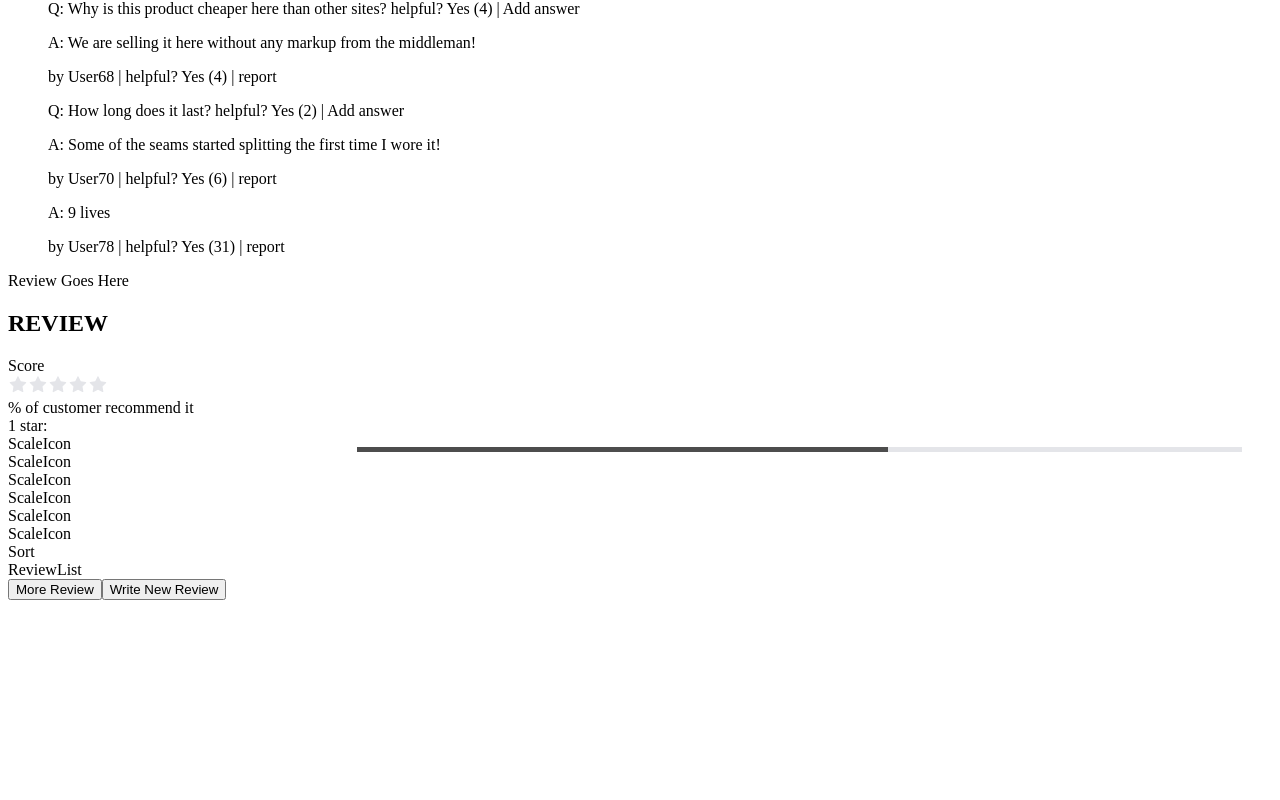
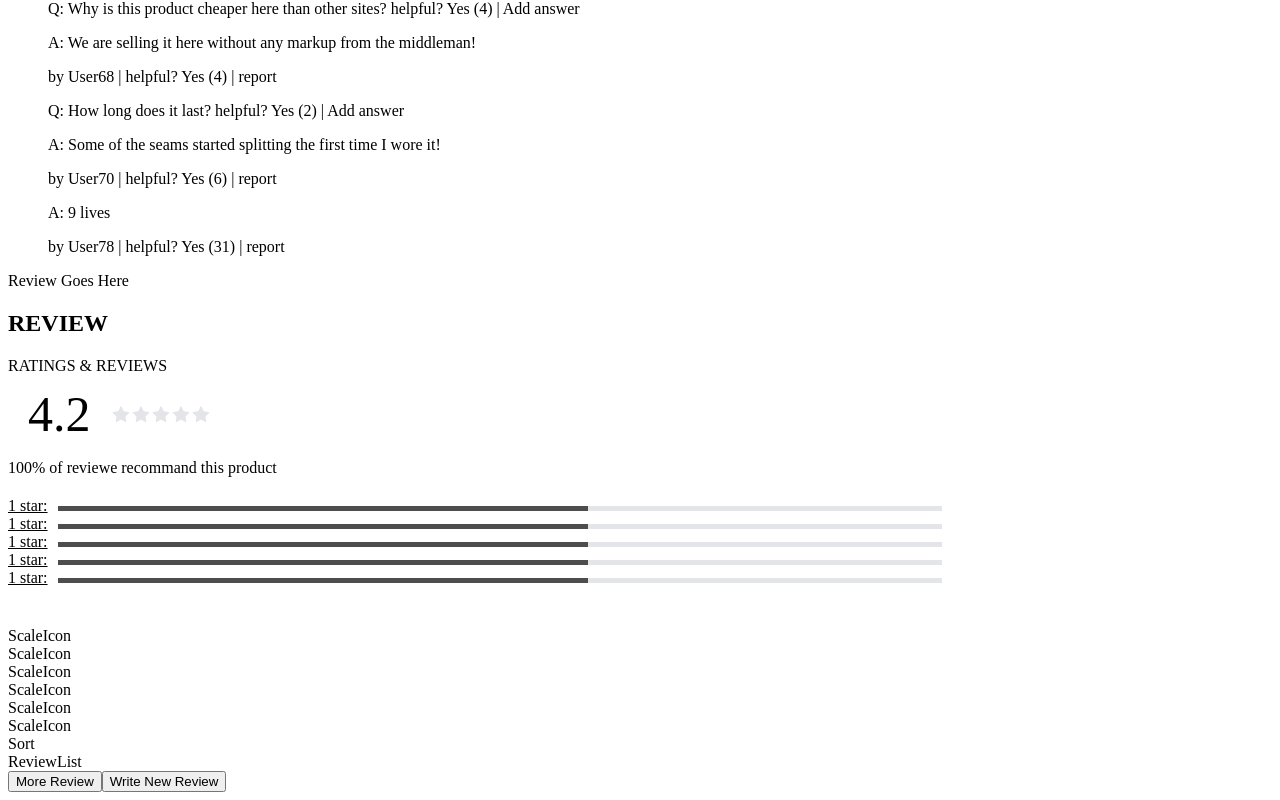
Before and after one commit to poaceae-team6/fec-catwalk, a React app: page / in a window 1280 px wide. Shown: the part 1097-1897 px from the top of the page. Before the commit the page ends 1705 px from the top, so only its background shows below. Built offline with nearby package versions, Linux system fonts and the light colour scheme; the HTML template or start-up script is replaced by a standard one.

Commit message:
Adjustment to Rating Breakdown component

```diff
--- a/client/src/components/review/reviewmain/ProgressBar.jsx
+++ b/client/src/components/review/reviewmain/ProgressBar.jsx
@@ -5,31 +5,30 @@ const ProgressBar = () => {
   // const { '#ffc107', 60 } = props;
 
   const containerStyles = {
-    float: 'right',
+    display: 'inline-block',
     height: 5,
     width: '70%',
-    backgroundColor: '#e4e5e9',
-    margin: 30
+    backgroundColor: '#e4e5e9'
   }
 
   const fillerStyles = {
     height: '100%',
     width: '60%',
     backgroundColor: '#4d4d4d',
-    textAlign: 'right'
   }
 
-  // const label = {
-  //   white-space: nowrap;
-  // }
+  const label = {
+    display: 'inline-block',
+    paddingRight: '10px',
+    textDecoration: 'underline'
+  }
 
   return (
-    <div>
-      <div >1 star:
-        <div style={containerStyles}>
+    <div style={{whiteSpace: 'nowrap'}}>
+      <div style={label}>1 star:</div>
+      <div style={containerStyles}>
           <div style={fillerStyles}>
           </div>
-        </div>
       </div>
 
     </div>
--- a/client/src/components/review/reviewmain/RatingBreakdown.jsx
+++ b/client/src/components/review/reviewmain/RatingBreakdown.jsx
@@ -1,13 +1,39 @@
 import React from 'react';
-import RatingSummary from './RatingSummary.jsx';
-import Recommend from './Recommend.jsx';
+import StarRating from './StarRating.jsx'
+
 import StarBreakdown from './StarBreakdown.jsx';
 
 function RatingBreakdown() {
+
+  const RatingSummary = {
+    whiteSpace: 'nowrap',
+    padding: '10px',
+    border: '20px'
+  }
+
+  const Score = {
+    display: 'inline-block',
+    paddingLeft: '10px',
+    fontSize: '50px'
+  }
+
+  const Stars = {
+    display: 'inline-block',
+    verticalAlign:'top',
+    padding: '20px'
+  }
+
+
+
+
   return (
     <div>
-      <div><RatingSummary /></div>
-      <div><Recommend /></div>
+      <div>RATINGS & REVIEWS</div>
+      <div style={RatingSummary}>
+        <div style={Score}>4.2 </div>
+        <div style={Stars}><StarRating /></div>
+      </div>
+      <div>100% of reviewe recommand this product</div>
       <div><StarBreakdown /></div>
     </div>
   );
--- a/client/src/components/review/reviewmain/RatingSummary.jsx
+++ /dev/null
@@ -1,16 +0,0 @@
-
-import React from 'react';
-import StarRating from './StarRating.jsx'
-
-
-function RatingSummary() {
-  return (
-    <div>
-      <div>Score</div>
-      <div><StarRating /></div>
-    </div>
-  );
-}
-
-
-export default RatingSummary;
--- a/client/src/components/review/reviewmain/StarBreakdown.jsx
+++ b/client/src/components/review/reviewmain/StarBreakdown.jsx
@@ -4,8 +4,13 @@ import ProgressBar from './ProgressBar.jsx';
 
 function StarBreakdown() {
   return (
-    <div>
+    <div style={{marginTop: '20px', marginBottom: '40px'}}>
       <ProgressBar />
+      <ProgressBar />
+      <ProgressBar />
+      <ProgressBar />
+      <ProgressBar />
+
     </div>
   );
 }
```
